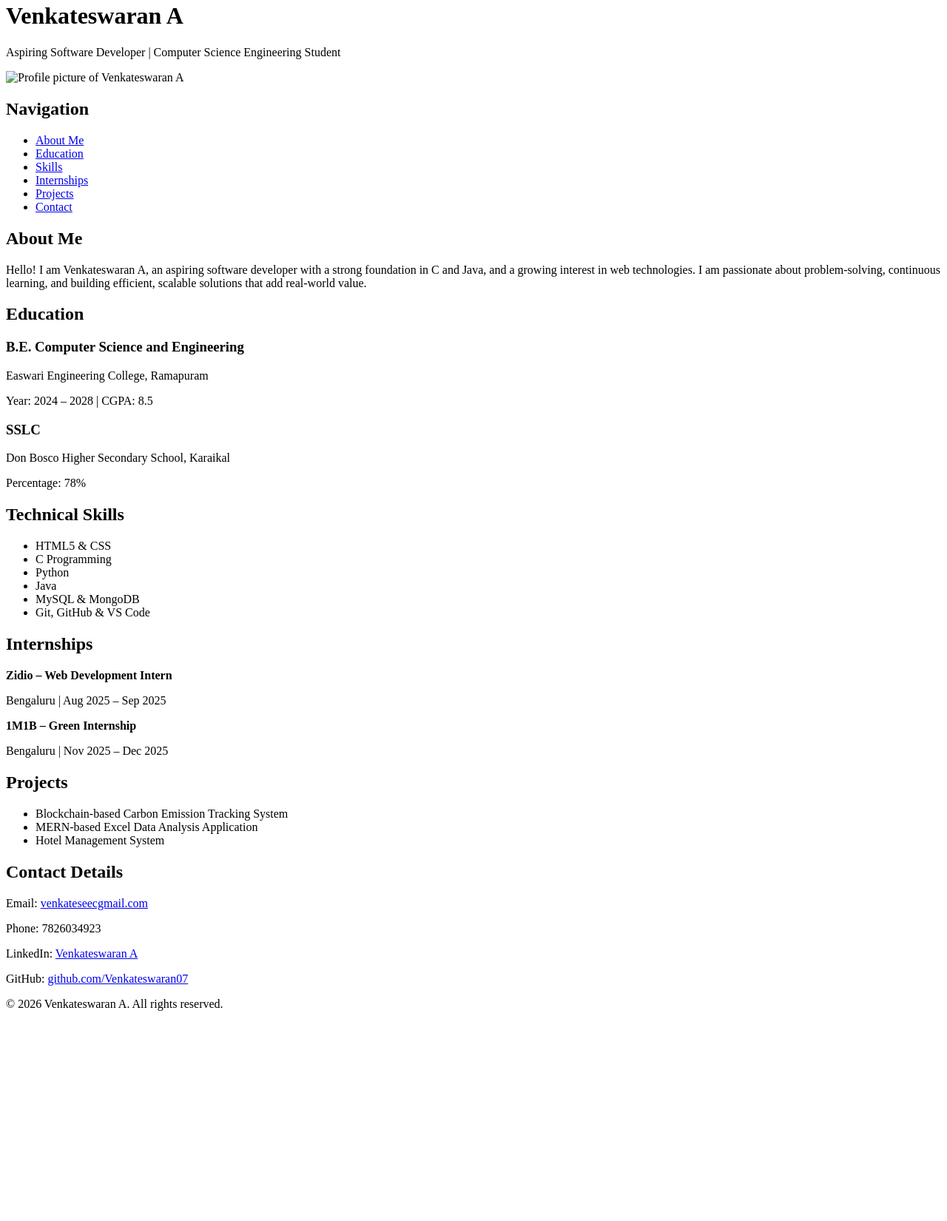
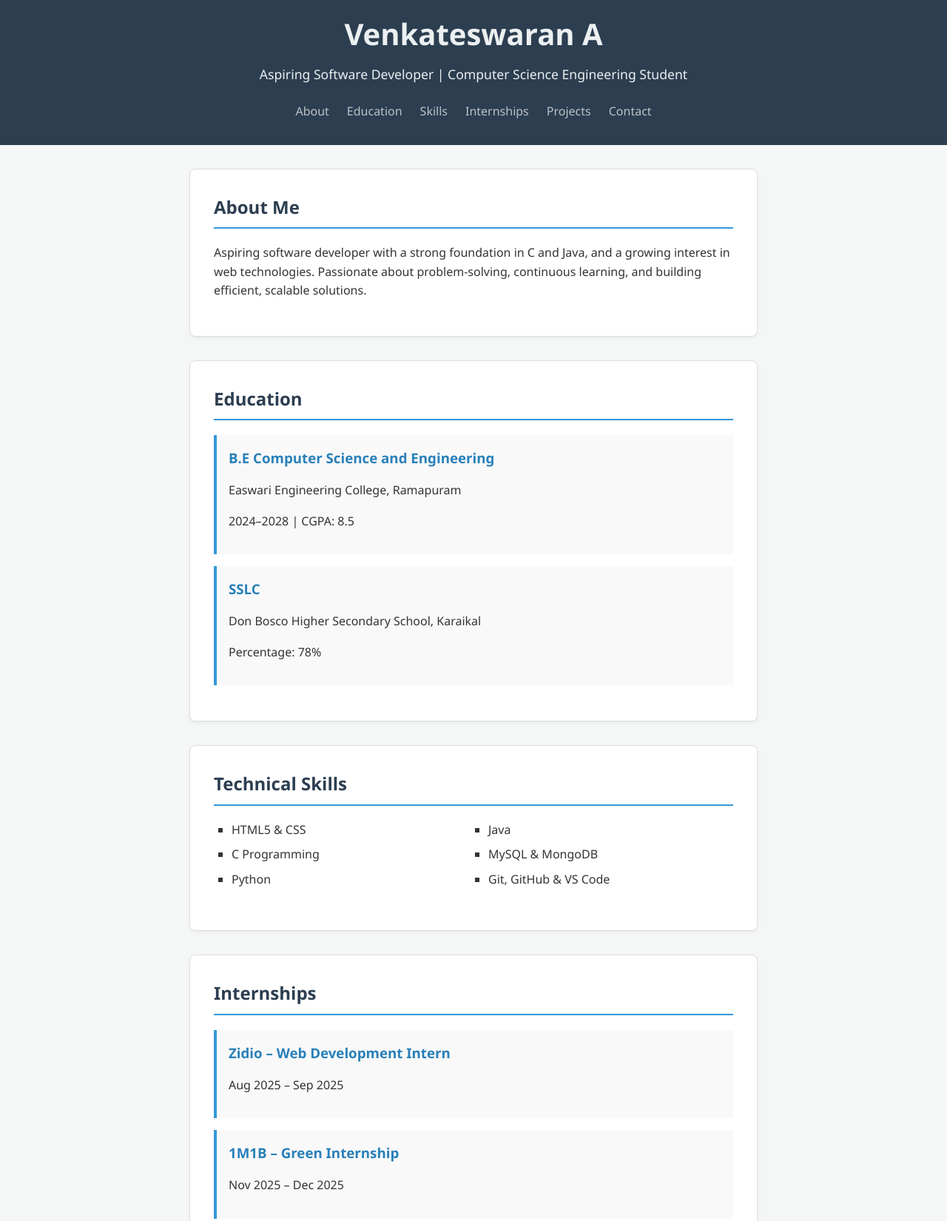
Before and after one commit to Venkateswaran07/Elevate-labs-, a plain HTML site: page index.html in a window 1280 px wide. Shown: the part 18-1668 px from the top of the page at 74% size. Before the commit the page ends 1400 px from the top, so only its background shows below. Drawn offline with Linux system fonts and the light colour scheme.

Commit message:
Refactor: Move task-two files to root and remove main branch files

```diff
--- a/index.html
+++ b/index.html
@@ -1,28 +1,30 @@
 <!DOCTYPE html>
 <html lang="en">
-
 <head>
     <meta charset="UTF-8">
     <meta name="viewport" content="width=device-width, initial-scale=1.0">
-    <title>Venkateswaran A - Personal Profile</title>
+    <meta name="description" content="Portfolio of Venkateswaran A - Aspiring Software Developer">
+    <title>Venkateswaran A | Web Development Internship Task</title>
+    <!-- Linking external CSS file as required -->
+    <link rel="stylesheet" href="style.css">
 </head>
-
 <body>
-
-    <!-- Using <header> instead of <div> because it clearly defines the top section of the page -->
-    <header>
+    <!--
+        Header: Contains introductory content and navigation.
+        Semantic Requirement: <header> is used for the top section of the page/section.
+    -->
+    <header class="main-header">
+        <div class="header-content">
             <h1>Venkateswaran A</h1>
-        <p>Aspiring Software Developer | Computer Science Engineering Student</p>
-
-        <!-- Profile Image with alt attribute for accessibility -->
-        <img src="profile.jpg" alt="Profile picture of Venkateswaran A" width="150">
-    </header>
-
-    <!-- Using <nav> for navigation links helps screen readers identify the menu -->
+            <p class="role">Aspiring Software Developer | Computer Science Engineering Student</p>
+        </div>
+        <!--
+            Nav: Contains navigation links.
+            Semantic Requirement: <nav> is used for major navigation blocks.
+        -->
         <nav>
-        <h2>Navigation</h2>
             <ul>
-            <li><a href="#about">About Me</a></li>
+                <li><a href="#about">About</a></li>
                 <li><a href="#education">Education</a></li>
                 <li><a href="#skills">Skills</a></li>
                 <li><a href="#internships">Internships</a></li>
@@ -30,46 +32,45 @@
                 <li><a href="#contact">Contact</a></li>
             </ul>
         </nav>
+    </header>
 
-    <!-- Main profile content starts -->
+    <!--
+        Main: Contains the central content of the document.
+        Semantic Requirement: <main> is used for the dominant content of the <body>.
+    -->
     <main>
-
-        <!-- Using <section> to group related content -->
-        <section id="about">
+        <!--
+            Section: Defines a thematic grouping of content.
+            Semantic Requirement: <section> is used for distinct sections like About, Education, etc.
+        -->
+        <section id="about" class="content-section">
             <h2>About Me</h2>
-
-            <!-- Using <article> to contain a self-contained piece of content -->
+            <!--
+                Article: Represents a self-contained composition.
+                Semantic Requirement: <article> is used here for the content block.
+            -->
             <article>
-                <p>
-                    Hello! I am Venkateswaran A, an aspiring software developer with a strong foundation
-                    in C and Java, and a growing interest in web technologies. I am passionate about
-                    problem-solving, continuous learning, and building efficient, scalable solutions
-                    that add real-world value.
-                </p>
+                <p>Aspiring software developer with a strong foundation in C and Java, and a growing interest in web technologies. Passionate about problem-solving, continuous learning, and building efficient, scalable solutions.</p>
             </article>
         </section>
 
-        <section id="education">
+        <section id="education" class="content-section">
             <h2>Education</h2>
-
-            <article>
-                <h3>B.E. Computer Science and Engineering</h3>
-                <p>Easwari Engineering College, Ramapuram</p>
-                <p>Year: 2024 – 2028 | CGPA: 8.5</p>
+            <article class="info-card">
+                <h3>B.E Computer Science and Engineering</h3>
+                <p class="institution">Easwari Engineering College, Ramapuram</p>
+                <p class="duration">2024–2028 | CGPA: 8.5</p>
             </article>
-
-            <article>
+            <article class="info-card">
                 <h3>SSLC</h3>
-                <p>Don Bosco Higher Secondary School, Karaikal</p>
-                <p>Percentage: 78%</p>
+                <p class="institution">Don Bosco Higher Secondary School, Karaikal</p>
+                <p class="grade">Percentage: 78%</p>
             </article>
         </section>
 
-        <section id="skills">
+        <section id="skills" class="content-section">
             <h2>Technical Skills</h2>
-
-            <!-- Using <ul> and <li> for listing skills clearly -->
-            <ul>
+            <ul class="skills-list">
                 <li>HTML5 & CSS</li>
                 <li>C Programming</li>
                 <li>Python</li>
@@ -79,58 +80,47 @@
             </ul>
         </section>
 
-        <section id="internships">
+        <section id="internships" class="content-section">
             <h2>Internships</h2>
-
-            <article>
-                <p><strong>Zidio – Web Development Intern</strong></p>
-                <p>Bengaluru | Aug 2025 – Sep 2025</p>
+            <article class="info-card">
+                <h3>Zidio – Web Development Intern</h3>
+                <p class="duration">Aug 2025 – Sep 2025</p>
             </article>
-
-            <article>
-                <p><strong>1M1B – Green Internship</strong></p>
-                <p>Bengaluru | Nov 2025 – Dec 2025</p>
+            <article class="info-card">
+                <h3>1M1B – Green Internship</h3>
+                <p class="duration">Nov 2025 – Dec 2025</p>
             </article>
         </section>
 
-        <section id="projects">
+        <section id="projects" class="content-section">
             <h2>Projects</h2>
-
-            <ul>
-                <li>Blockchain-based Carbon Emission Tracking System</li>
-                <li>MERN-based Excel Data Analysis Application</li>
-                <li>Hotel Management System</li>
-            </ul>
+            <div class="project-list">
+                <article class="project-card">
+                    <h3>Blockchain-based Carbon Emission Tracking System</h3>
+                </article>
+                <article class="project-card">
+                    <h3>MERN-based Excel Data Analysis Application</h3>
+                </article>
+                <article class="project-card">
+                    <h3>Hotel Management System</h3>
+                </article>
+            </div>
         </section>
-
-        <section id="contact">
-            <h2>Contact Details</h2>
-
-            <article>
-                <p>Email: <a href="mailto:venkateseecgmail.com">venkateseecgmail.com</a></p>
-                <p>Phone: 7826034923</p>
-                <p>
-                    LinkedIn:
-                    <a href="https://www.linkedin.com/in/venkateswaran-a-28b762328/" target="_blank">
-                        Venkateswaran A
-                    </a>
-                </p>
-                <p>
-                    GitHub:
-                    <a href="https://github.com/Venkateswaran07" target="_blank">
-                        github.com/Venkateswaran07
-                    </a>
-                </p>
-            </article>
-        </section>
-
     </main>
 
-    <!-- Using <footer> for the ending part of the webpage -->
-    <footer>
-        <p>&copy; 2026 Venkateswaran A. All rights reserved.</p>
+    <!--
+        Footer: Contains footer information like contact details.
+        Semantic Requirement: <footer> is used for the bottom section of the document.
+    -->
+    <footer id="contact" class="main-footer">
+        <h2>Contact</h2>
+        <address>
+            <p>Phone: 7826034923</p>
+            <!-- Assuming typo in email address from prompt 'venkateseecgmail.com', kept exact text but added mailto for usability if possible, strictly following prompt text though -->
+            <p>Email: <a href="mailto:venkateseec@gmail.com">venkateseecgmail.com</a></p>
+            <p>LinkedIn: <a href="https://www.linkedin.com/in/venkateswaran-a-28b762328/" target="_blank">https://www.linkedin.com/in/venkateswaran-a-28b762328/</a></p>
+            <p>GitHub: <a href="https://github.com/Venkateswaran07" target="_blank">https://github.com/Venkateswaran07</a></p>
+        </address>
     </footer>
-
 </body>
-
 </html>
```
Also changed, not shown: task-two/index.html (deleted, +0 -126 lines), index_task_1_1.png (deleted), index_task_1_2.png (deleted), screenshot_1.png (renamed from task-two/screenshot_1.png), screenshot_2.png (renamed from task-two/screenshot_2.png), style.css (renamed from task-two/style.css), 2 other files. Lines whose indentation alone changed are shown as unchanged.
